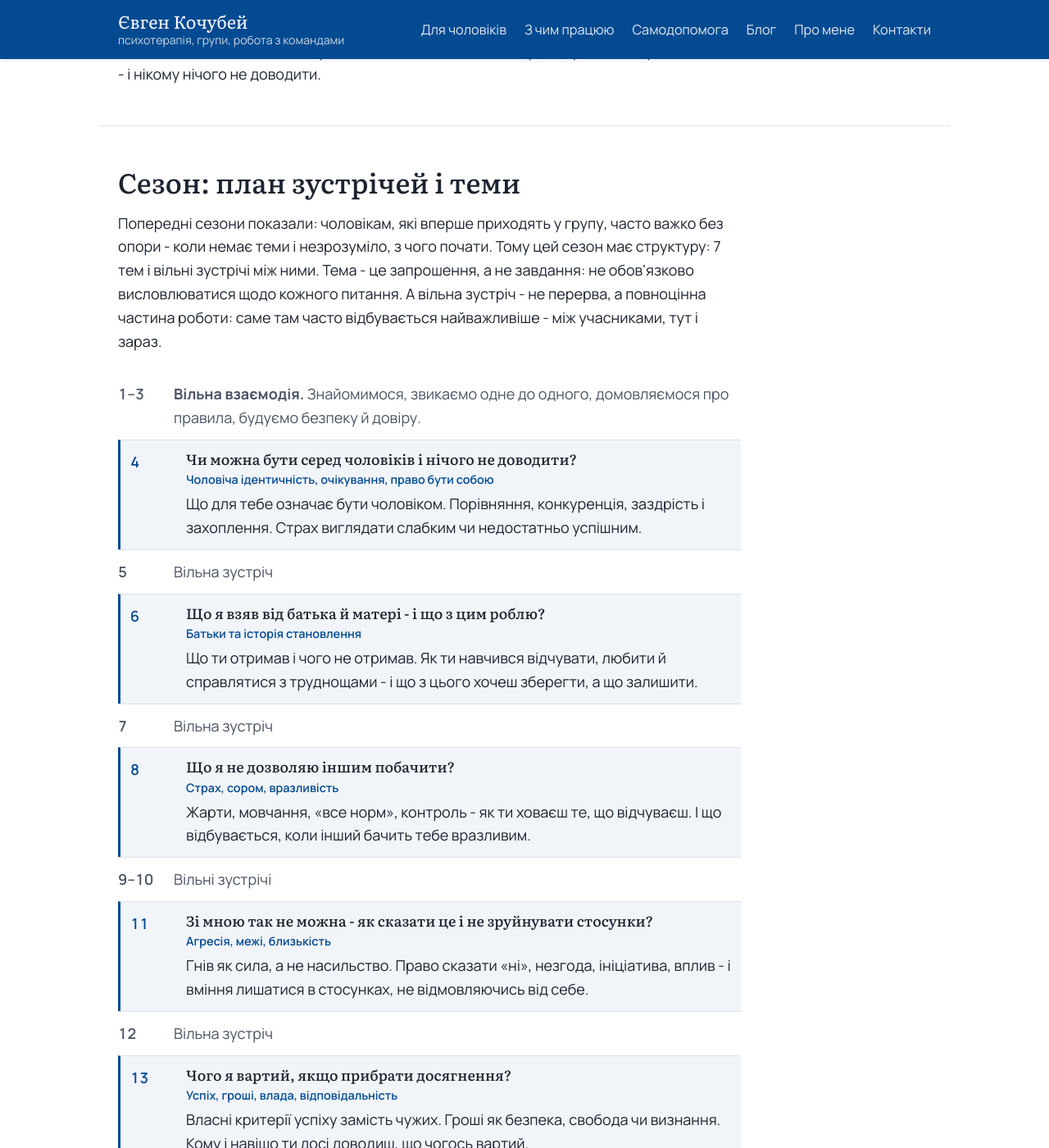
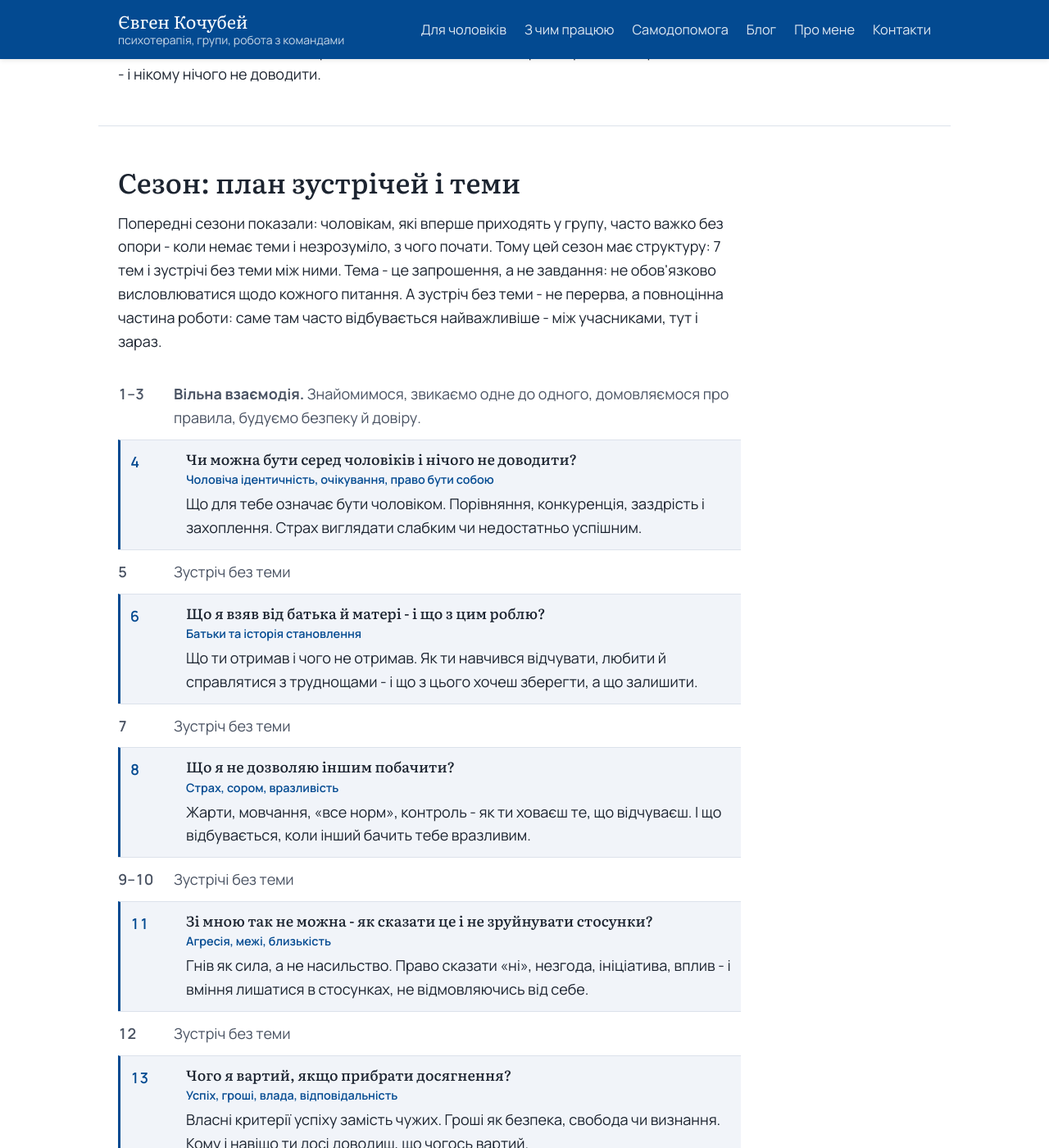
Before and after one commit to cobchik/yevhenkochubei-site, a Jekyll site: the page built from hrupy/cholovicha.md, in a window 1280 px wide and 1400 px high, scrolled down 2105 px. Shown: the whole window at 82% size. Built offline with Jekyll 4.4.1, drawn with Linux system fonts in a browser that asks for light colours; some of the changed text lies outside the part shown.

Commit message:
Група: «вільна зустріч» → «зустріч без теми»
Co-Authored-By: Claude Opus 5.5 <noreply@anthropic.com>

```diff
--- a/hrupy/cholovicha.md
+++ b/hrupy/cholovicha.md
@@ -93,9 +93,9 @@ permalink: /hrupy/cholovicha/
   <p>
     Попередні сезони показали: чоловікам, які вперше приходять у групу, часто
     важко без опори - коли немає теми і незрозуміло, з чого почати. Тому цей
-    сезон має структуру: 7 тем і вільні зустрічі між ними. Тема - це запрошення,
-    а не завдання: не обов'язково висловлюватися щодо кожного питання. А вільна
-    зустріч - не перерва, а повноцінна частина роботи: саме там часто
+    сезон має структуру: 7 тем і зустрічі без теми між ними. Тема - це запрошення,
+    а не завдання: не обов'язково висловлюватися щодо кожного питання. А зустріч без теми -
+    не перерва, а повноцінна частина роботи: саме там часто
     відбувається найважливіше - між учасниками, тут і зараз.
   </p>
 
@@ -114,7 +114,7 @@ permalink: /hrupy/cholovicha/
           і захоплення. Страх виглядати слабким чи недостатньо успішним.</p>
       </div>
     </li>
-    <li class="season-free"><span class="season-num">5</span><div>Вільна зустріч</div></li>
+    <li class="season-free"><span class="season-num">5</span><div>Зустріч без теми</div></li>
     <li class="season-topic">
       <span class="season-num">6</span>
       <div>
@@ -124,7 +124,7 @@ permalink: /hrupy/cholovicha/
           справлятися з труднощами - і що з цього хочеш зберегти, а що залишити.</p>
       </div>
     </li>
-    <li class="season-free"><span class="season-num">7</span><div>Вільна зустріч</div></li>
+    <li class="season-free"><span class="season-num">7</span><div>Зустріч без теми</div></li>
     <li class="season-topic">
       <span class="season-num">8</span>
       <div>
@@ -134,7 +134,7 @@ permalink: /hrupy/cholovicha/
           І що відбувається, коли інший бачить тебе вразливим.</p>
       </div>
     </li>
-    <li class="season-free"><span class="season-num">9–10</span><div>Вільні зустрічі</div></li>
+    <li class="season-free"><span class="season-num">9–10</span><div>Зустрічі без теми</div></li>
     <li class="season-topic">
       <span class="season-num">11</span>
       <div>
@@ -144,7 +144,7 @@ permalink: /hrupy/cholovicha/
           вплив - і вміння лишатися в стосунках, не відмовляючись від себе.</p>
       </div>
     </li>
-    <li class="season-free"><span class="season-num">12</span><div>Вільна зустріч</div></li>
+    <li class="season-free"><span class="season-num">12</span><div>Зустріч без теми</div></li>
     <li class="season-topic">
       <span class="season-num">13</span>
       <div>
@@ -154,7 +154,7 @@ permalink: /hrupy/cholovicha/
           визнання. Кому і навіщо ти досі доводиш, що чогось вартий.</p>
       </div>
     </li>
-    <li class="season-free"><span class="season-num">14</span><div>Вільна зустріч</div></li>
+    <li class="season-free"><span class="season-num">14</span><div>Зустріч без теми</div></li>
     <li class="season-topic">
       <span class="season-num">15</span>
       <div>
@@ -165,7 +165,7 @@ permalink: /hrupy/cholovicha/
           постійна зайнятість зі способу відпочити й впоратися перетворюються на проблему.</p>
       </div>
     </li>
-    <li class="season-free"><span class="season-num">16–17</span><div>Вільні зустрічі</div></li>
+    <li class="season-free"><span class="season-num">16–17</span><div>Зустрічі без теми</div></li>
     <li class="season-topic">
       <span class="season-num">18</span>
       <div>
@@ -175,7 +175,7 @@ permalink: /hrupy/cholovicha/
           страх втратити досягнуте. Від розуміння - до реальних кроків.</p>
       </div>
     </li>
-    <li class="season-free"><span class="season-num">19–20</span><div>Вільні зустрічі</div></li>
+    <li class="season-free"><span class="season-num">19–20</span><div>Зустрічі без теми</div></li>
     <li class="season-topic">
       <span class="season-num">21</span>
       <div>
```
